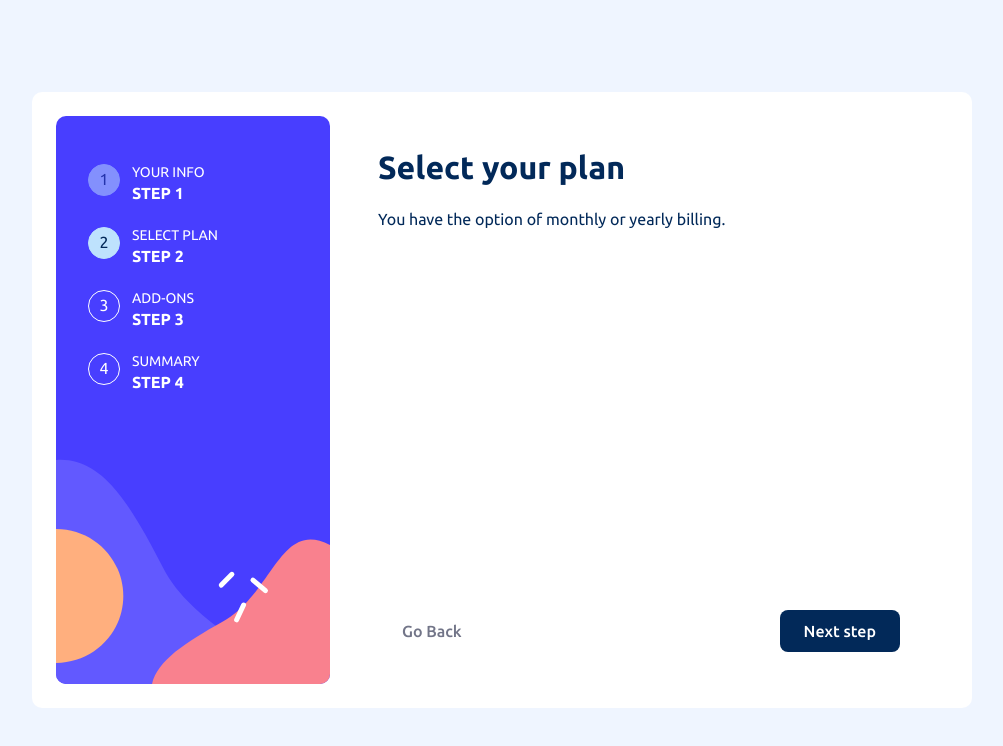
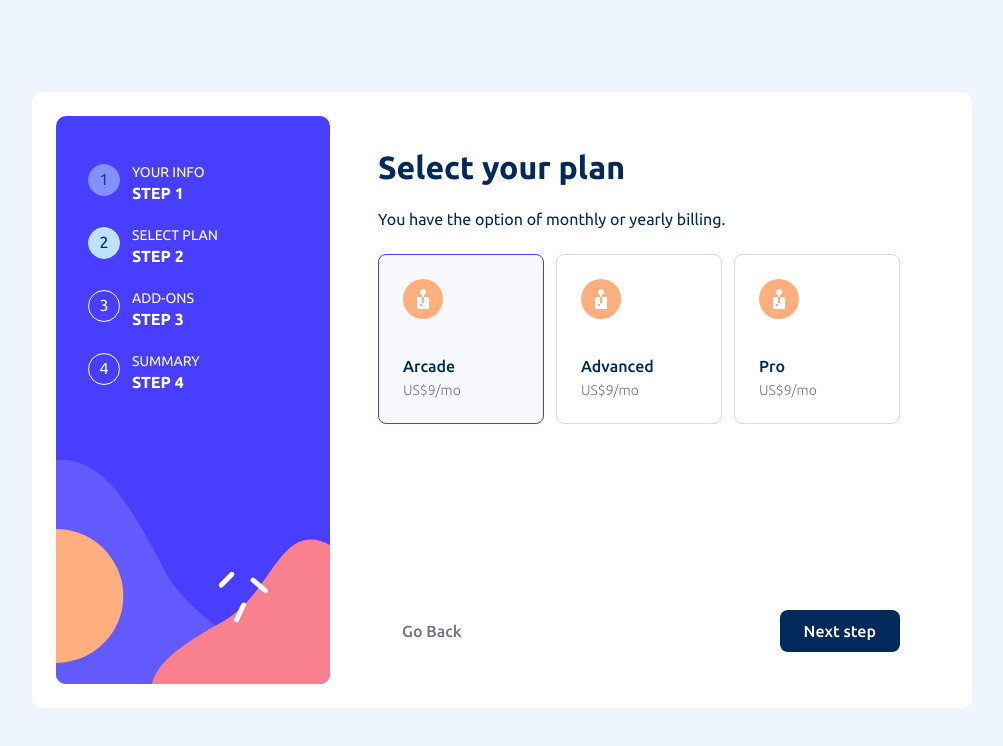
Before and after one commit to philligan/multi-step-form, a React (Create React App) app: page /select-plan in a window 1280 px wide. Shown: the top 746 px of the page, without its empty margins (138-1141 px from the left). Built offline with nearby package versions, Linux system fonts and the light colour scheme.

Commit message:
Added radio options for plan selction step

```diff
--- /dev/null
+++ b/src/components/ChoiceWrapper/ChoiceWrapper.jsx
@@ -0,0 +1,12 @@
+import './ChoiceWrapper.scss';
+
+function ChoiceWrapper({ children, legend }) {
+  return (
+    <fieldset className="choice-wrapper">
+      <legend className="visually-hidden">{legend}</legend>
+      <div className="choice-wrapper__fields">{children}</div>
+    </fieldset>
+  );
+}
+
+export default ChoiceWrapper;
--- /dev/null
+++ b/src/components/ChoiceWrapper/ChoiceWrapper.scss
@@ -0,0 +1,18 @@
+@import '../../styles/functions';
+@import '../../styles/breakpoints';
+
+.choice-wrapper {
+  margin: 0;
+  padding: 0;
+  border: 0;
+}
+
+.choice-wrapper__fields {
+  display: flex;
+  flex-direction: column;
+  gap: var(--spacing-md);
+
+  @media (width > $mq-lg) {
+    flex-direction: row;
+  }
+}
--- a/src/components/InputField/InputField.scss
+++ b/src/components/InputField/InputField.scss
@@ -7,7 +7,6 @@
 }
 
 .input-field__label {
-
 }
 
 .input-field__error {
@@ -28,6 +27,6 @@
   font-weight: var(--font-weight-medium, 400);
 
   &--error {
-   --border-color: var(--color-error);
+    --border-color: var(--color-error);
   }
 }
--- /dev/null
+++ b/src/components/RadioField/RadioField.jsx
@@ -0,0 +1,46 @@
+import './RadioField.scss';
+
+function InputField({ id, label, name, register, value }) {
+  function labelNode() {
+    return (
+      label && (
+        <label className="radio-field__label" htmlFor={id}>
+          {/* TODO: Add SVG component or sprite */}
+          <svg
+            className="radio-field__icon"
+            xmlns="http://www.w3.org/2000/svg"
+            width="40"
+            height="40"
+            viewBox="0 0 40 40">
+            <g fill="none" fill-rule="evenodd">
+              <circle cx="20" cy="20" r="20" fill="#FFAF7E"></circle>
+              <path
+                fill="#FFF"
+                fill-rule="nonzero"
+                d="M24.995 18.005h-3.998v5.998h-2v-5.998H15a1 1 0 0 0-1 1V29a1 1 0 0 0 1 1h9.995a1 1 0 0 0 1-1v-9.995a1 1 0 0 0-1-1Zm-5.997 8.996h-2v-1.999h2v2Zm2-11.175a2.999 2.999 0 1 0-2 0v2.18h2v-2.18Z"></path>
+            </g>
+          </svg>
+          {label}
+          {/* TODO: Hook-up dynamic cost */}
+          <span className="radio-field__cost">US$9/mo</span>
+        </label>
+      )
+    );
+  }
+
+  return (
+    <div className="radio-field">
+      <input
+        {...register(name)}
+        className="visually-hidden"
+        id={id}
+        name={name}
+        type="radio"
+        value={value}
+      />
+      {labelNode()}
+    </div>
+  );
+}
+
+export default InputField;
--- /dev/null
+++ b/src/components/RadioField/RadioField.scss
@@ -0,0 +1,35 @@
+@import '../../styles/breakpoints';
+@import '../../styles/functions';
+
+.radio-field {
+  flex: 1;
+}
+
+.radio-field__label {
+  display: flex;
+  flex-direction: column;
+  gap: var(--spacing-sm);
+  padding: var(--spacing-lg);
+  border: 1px solid var(--color-bg-border);
+  border-radius: 0.5rem;
+  font-weight: var(--font-weight-semi);
+  cursor: pointer;
+  transition: all 0.2s ease-in-out;
+
+  input:checked + & {
+    background-color: var(--color-secondary-lightest);
+    border: 1px solid var(--color-accent-one);
+  }
+}
+
+.radio-field__icon {
+  @media (width > $mq-lg) {
+    margin-bottom: var(--spacing-xl);
+  }
+}
+
+.radio-field__cost {
+  color: var(--color-grey);
+  font-size: px-to-rem(14);
+  font-weight: var(--font-weight-thin);
+}
--- a/src/pages/SelectPlan.jsx
+++ b/src/pages/SelectPlan.jsx
@@ -1,46 +1,67 @@
-import { useForm } from "react-hook-form";
-import { useNavigate } from "react-router-dom";
+import { useForm } from 'react-hook-form';
+import { useNavigate } from 'react-router-dom';
 
 import { useAppState } from '../state';
 
+import Button from '../components/Button/Button';
 import FormWrapper from '../components/FormWrapper/FormWrapper';
 import StepWrapper from '../components/StepWrapper/StepWrapper';
-import Button from '../components/Button/Button';
+import RadioField from '../components/RadioField/RadioField';
+import ChoiceWrapper from '../components/ChoiceWrapper/ChoiceWrapper';
 
 function SelectPlan() {
   const [state, setState] = useAppState();
   const navigate = useNavigate();
   const {
-    // register,
+    register,
     handleSubmit,
-    // reset,
+    reset,
     // formState: { errors }
   } = useForm({
     defaultValues: state,
-    mode: "onSubmit"
+    mode: 'onSubmit',
   });
   const saveData = (data) => {
     setState({ ...state, ...data });
-    navigate("/add-ons");
+    navigate('/add-ons');
   };
   const resetData = () => {
-    // reset();
-    navigate("/");
-  }
+    reset();
+    navigate('/');
+  };
 
   return (
-    <StepWrapper
-      title='Select your plan'
-      desc='You have the option of monthly or yearly billing.'>
-        <FormWrapper onSubmit={handleSubmit(saveData)} onReset={resetData}>
-          {/* TODO: Move actions wrapper elsewhere - maybe slot? */}
-          <div className="form-wrapper__actions">
-            <Button style="secondary" type="reset">Go Back</Button>
-            <Button style="primary" type="submit">Next step</Button>
-          </div>
-        </FormWrapper>
+    <StepWrapper title="Select your plan" desc="You have the option of monthly or yearly billing.">
+      <FormWrapper onSubmit={handleSubmit(saveData)} onReset={resetData}>
+        <ChoiceWrapper legend="Plan options">
+          <RadioField
+            id="plan-arcade"
+            label="Arcade"
+            name="plan"
+            register={register}
+            value="arcade"
+          />
+          <RadioField
+            id="plan-advanced"
+            label="Advanced"
+            name="plan"
+            register={register}
+            value="advanced"
+          />
+          <RadioField id="plan-pro" label="Pro" name="plan" register={register} value="pro" />
+        </ChoiceWrapper>
+        {/* TODO: Move actions wrapper elsewhere - maybe slot? */}
+        <div className="form-wrapper__actions">
+          <Button style="secondary" type="reset">
+            Go Back
+          </Button>
+          <Button style="primary" type="submit">
+            Next step
+          </Button>
+        </div>
+      </FormWrapper>
     </StepWrapper>
-  )
+  );
 }
 
 export default SelectPlan;
--- a/src/state/index.js
+++ b/src/state/index.js
@@ -3,7 +3,9 @@ import { createContext, useContext, useState } from "react";
 export const AppStateContext = createContext({});
 
 export function AppProvider({ children }) {
-  const value = useState({});
+  const value = useState({
+    plan: 'arcade'
+  });
   return (
     <AppStateContext.Provider value={value}>
       {children}
```
Also changed, not shown: src/components/InputField/InputField.jsx (+19 -6 lines).
